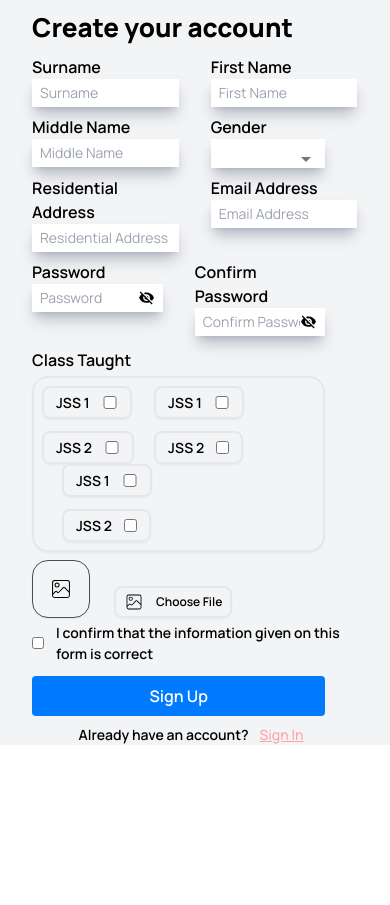
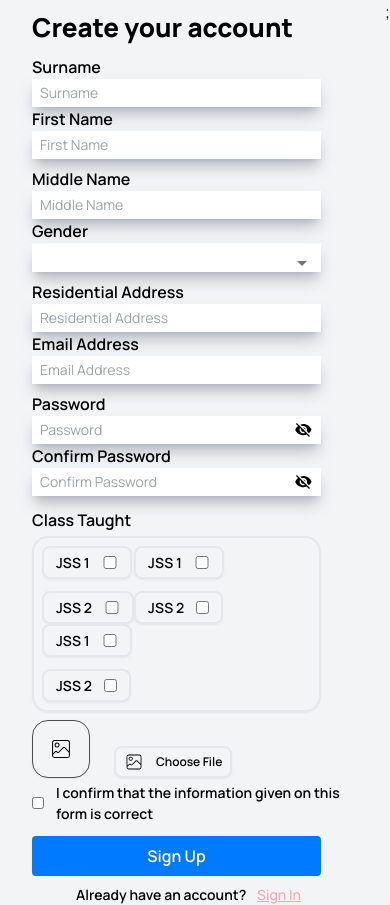
Before and after one commit to claire256/SchoolBaseProject, a React (Vite) app: page /get-started/teacher/signup in a window 390 px wide. Before the commit the page ends 844 px from the top, so only its background shows below. Built offline with nearby package versions, Linux system fonts and the light colour scheme.

Commit message:
fix: mobile screen for teacher's onboarding fixed

```diff
--- a/src/pages/web-site/teachersOnboading/SignUpPage.jsx
+++ b/src/pages/web-site/teachersOnboading/SignUpPage.jsx
@@ -34,8 +34,8 @@ const SignUpPage = () => {
           </h1>
         </div>
         <div className="flex flex-col w-full space-y-2">
-          <div className="flex flex-row w-[90%] space-x-8">
-            <div className="flex flex-col w-1/2">
+          <div className="flex flex-col lgss:flex-row w-[90%] lgss:space-x-8">
+            <div className="flex flex-col lgss:w-1/2">
               <label htmlFor="surname" className="text-md font-semibold">
                 Surname
               </label>
@@ -47,7 +47,7 @@ const SignUpPage = () => {
                 className="py-1 shadow-lg shadow-gray-400/70 text-sm outline-none px-2"
               />
             </div>
-            <div className="flex flex-col w-1/2">
+            <div className="flex flex-col lgss:w-1/2">
               <label htmlFor="surname" className="text-md font-semibold">
                 First Name
               </label>
@@ -60,8 +60,8 @@ const SignUpPage = () => {
               />
             </div>
           </div>
-          <div className="flex flex-row w-[90%] space-x-8">
-            <div className="flex flex-col w-1/2">
+          <div className="flex flex-col lgss:flex-row w-[90%] lgss:space-x-8">
+            <div className="flex flex-col lgss:w-1/2">
               <label htmlFor="middle name" className="text-md font-semibold">
                 Middle Name
               </label>
@@ -73,7 +73,7 @@ const SignUpPage = () => {
                 className="py-1 text-sm shadow-lg shadow-gray-400/70 outline-none px-2"
               />
             </div>
-            <div className="flex flex-col w-1/2">
+            <div className="flex flex-col lgss:w-1/2">
               <label htmlFor="gender" className="text-md font-semibold">
                 Gender
               </label>
@@ -96,8 +96,8 @@ const SignUpPage = () => {
               </div>
             </div>
           </div>
-          <div className="flex flex-row w-[90%] space-x-8">
-            <div className="flex flex-col w-1/2">
+          <div className="flex flex-col lgss:flex-row w-[90%] lgss:space-x-8">
+            <div className="flex flex-col lgss:w-1/2">
               <label
                 htmlFor="residential address"
                 className="text-md font-semibold"
@@ -112,7 +112,7 @@ const SignUpPage = () => {
                 className="py-1 text-sm shadow-lg shadow-gray-400/70 outline-none px-2"
               />
             </div>
-            <div className="flex flex-col w-1/2">
+            <div className="flex flex-col lgss:w-1/2">
               <label htmlFor="Email Address" className="text-md font-semibold">
                 Email Address
               </label>
@@ -125,8 +125,8 @@ const SignUpPage = () => {
               />
             </div>
           </div>
-          <div className="flex flex-row w-[90%] space-x-8">
-            <div className="flex flex-col w-1/2">
+          <div className="flex flex-col lgss:flex-row w-[90%] lgss:space-x-8">
+            <div className="flex flex-col lgss:w-1/2">
               <label
                 htmlFor="residential address"
                 className="text-md font-semibold"
@@ -156,7 +156,7 @@ const SignUpPage = () => {
                 )}
               </div>
             </div>
-            <div className="flex flex-col w-1/2">
+            <div className="flex flex-col lgss:w-1/2">
               <label
                 htmlFor="residential address"
                 className="text-md font-semibold"
@@ -192,7 +192,7 @@ const SignUpPage = () => {
           <label htmlFor="Class Taught" className="text-md font-semibold">
             Class Taught
           </label>
-          <div className="border-2 rounded-[16px] w-[90%] shadow-sm p-2 flex flex-wrap space-x-5">
+          <div className="border-2 rounded-[16px] w-[90%] shadow-sm p-2 flex flex-wrap lgss:space-x-5">
             <div className="space-y-3">
               <button className="border-2 rounded-[8px] px-3 shadow-sm flex justify-center items-center text-[14px] gap-3 font-semibold py-1">
                 <p className="text-[14px]">JSS 1</p>
```
